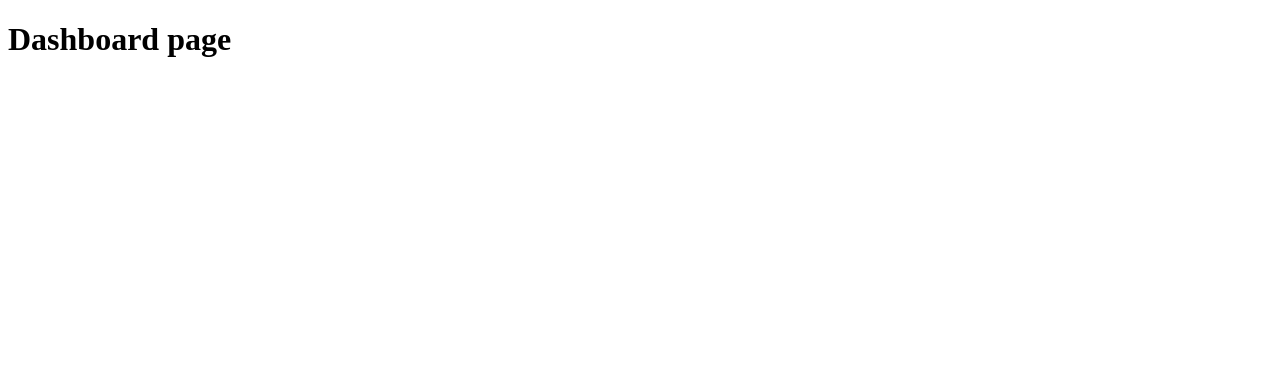
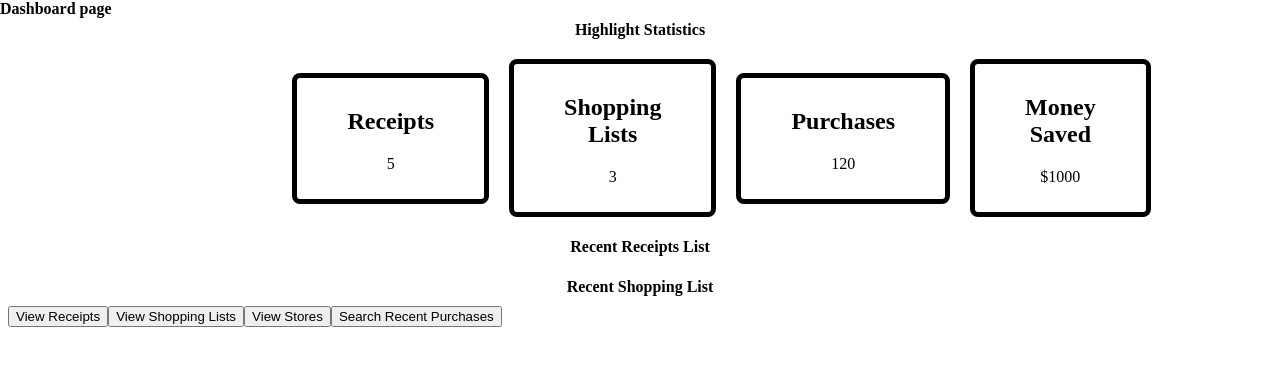
Before and after one commit to Software-Engineering-Kappa/shopcomp-frontend, a Next.js app: page /dashboard in a window 1280 px wide. Shown: the top 366 px of the page. Built offline with nearby package versions, Linux system fonts and the light colour scheme.

Commit message:
added some shopper statistics and buttons

```diff
--- a/src/app/dashboard/page.module.css
+++ b/src/app/dashboard/page.module.css
@@ -0,0 +1,34 @@
+    .pageHeader {
+      position: absolute;
+      top: 0px;
+      left: 0px;
+      margin: 0;
+    }
+
+
+    .sectionHeader {
+      align-items: center;
+      gap: 20px;
+      margin-bottom: 10px;
+      text-align: center;
+    }
+
+    .statsContainer {
+      display: flex;
+      flex-direction: row;
+      justify-content: space-around;
+      align-items: center;
+      width: 55%;
+      margin: 0 auto;
+      gap: 20px;
+      margin-top: 20px;
+    }
+
+    .statItem {
+      text-align: center;
+      border: 5px solid black;
+      border-radius: 8px;
+      padding: 10px;
+      padding-left: 50px;
+      padding-right: 50px;
+    }
--- a/src/app/dashboard/page.tsx
+++ b/src/app/dashboard/page.tsx
@@ -3,12 +3,45 @@
 import styles from "./page.module.css"
 import React from "react"
 
+export default function DashboardPage() {
+  const [redraw, forceRedraw] = React.useState(0)
 
-export default function DashboardPage() {
+  // helper function that forces React app to redraw whenever this is called.
+  function andRefreshDisplay() {
+    forceRedraw(redraw + 1)
+  }
+
+
   return (
     <div>
       <main>
-        <h1>Dashboard page</h1>
+        <h4 className={styles.pageHeader}>Dashboard page</h4>
+        <h4 className={styles.sectionHeader}>Highlight Statistics</h4>
+        <div className={styles.statsContainer}>
+          <div className={styles.statItem}>
+            <h2>Receipts</h2>
+            <p>5</p>
+          </div>
+          <div className={styles.statItem}>
+            <h2>Shopping Lists</h2>
+            <p>3</p>
+          </div>
+          <div className={styles.statItem}>
+            <h2>Purchases</h2>
+            <p>120</p>
+          </div>
+          <div className={styles.statItem}>
+            <h2>Money Saved</h2>
+            <p>$1000</p>
+          </div>
+        </div>
+
+        <h4 className={styles.sectionHeader}>Recent Receipts List</h4>
+        <h4 className={styles.sectionHeader}>Recent Shopping List</h4>
+        <button onClick={andRefreshDisplay}>View Receipts</button>
+        <button onClick={andRefreshDisplay}>View Shopping Lists</button>
+        <button onClick={andRefreshDisplay}>View Stores</button>
+        <button onClick={andRefreshDisplay}>Search Recent Purchases</button>
       </main>
     </div>
   )
```
